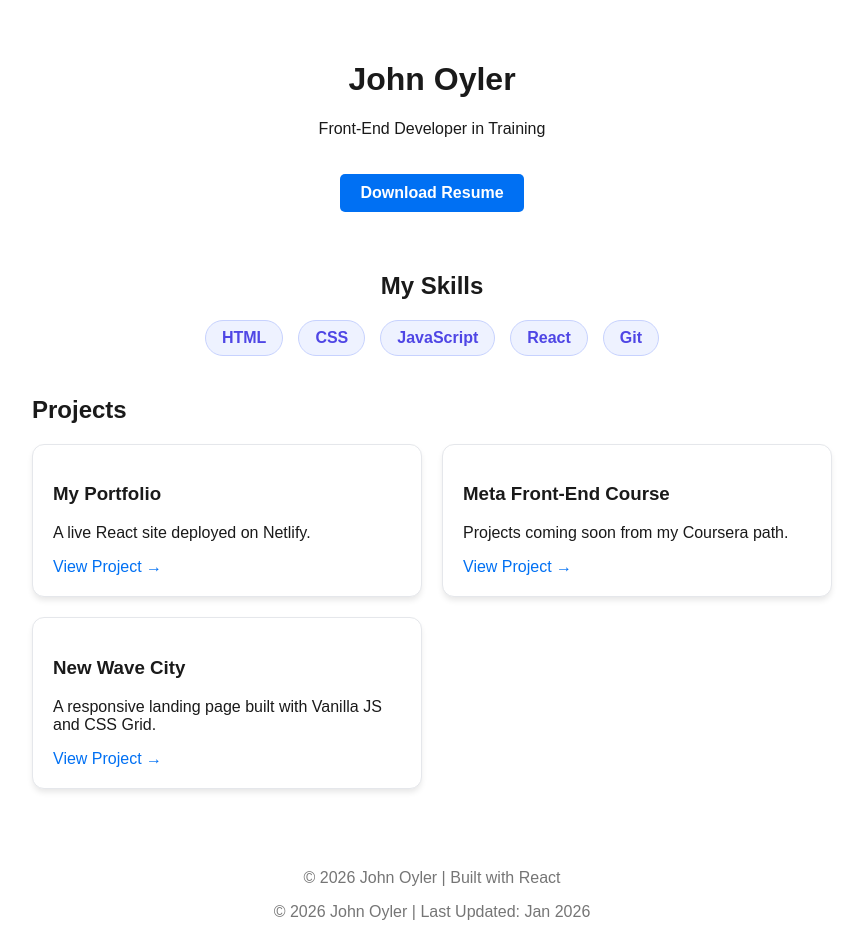
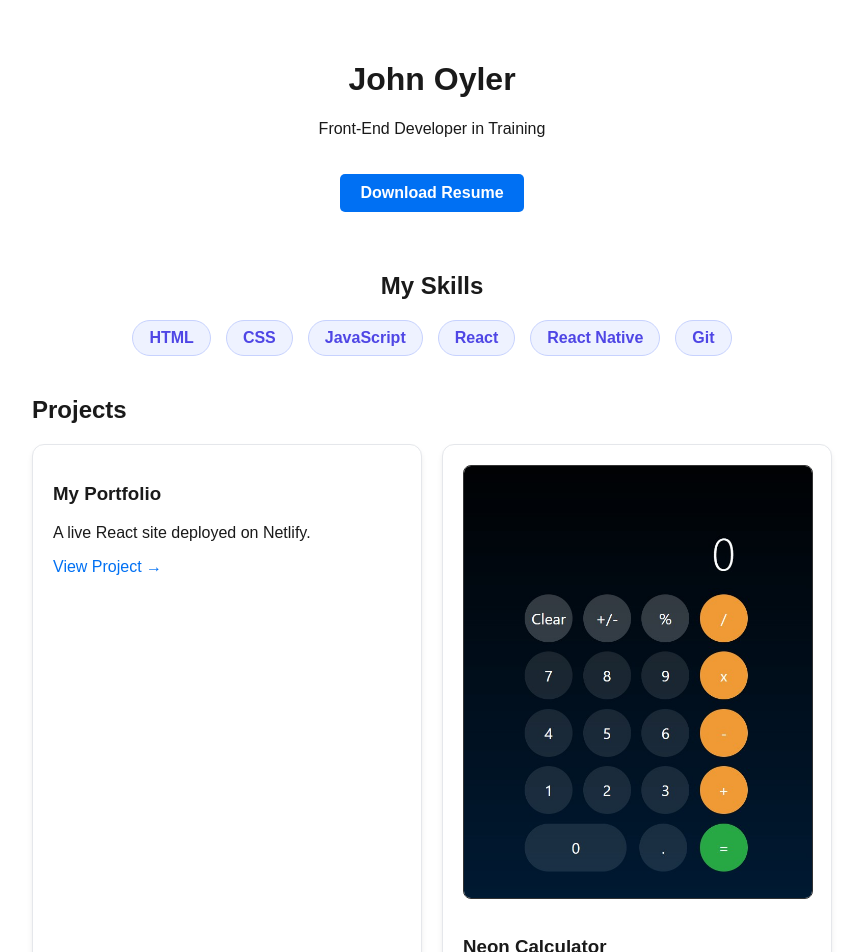
Before and after one commit to johnoyler01-alt/portfolio-2026, a React (Vite) app: page / in a window 1280 px wide. Shown: the top 952 px of the page, without its empty margins (208-1071 px from the left). Built offline with nearby package versions, Linux system fonts and the light colour scheme.

Commit message:
Add Neon Calculator project and screenshot

```diff
--- a/src/App.jsx
+++ b/src/App.jsx
@@ -1,14 +1,24 @@
 import React from "react";
 import "./App.css";
+// 1. This is the new line that brings your screenshot into the code
+import calculatorImg from "./assets/calculator-ss.png";
 
 function App() {
-  const skills = ["HTML", "CSS", "JavaScript", "React", "Git"];
+  const skills = ["HTML", "CSS", "JavaScript", "React", "React Native", "Git"];
 
   const projects = [
     {
       title: "My Portfolio",
       description: "A live React site deployed on Netlify.",
       link: "https://john-oyler-portfolio.netlify.app",
+    },
+    {
+      title: "Neon Calculator",
+      description:
+        "A sleek, dark-themed mobile app built with React Native and Expo.",
+      // Use your new custom Netlify link here:
+      link: "https://john-oyler-calculator.netlify.app",
+      image: calculatorImg,
     },
     {
       title: "Meta Front-End Course",
@@ -63,6 +73,19 @@ function App() {
         <div className="project-grid">
           {projects.map((project, index) => (
             <div key={index} className="project-card">
+              {/* 3. This new block displays the image if the project has one */}
+              {project.image && (
+                <img
+                  src={project.image}
+                  alt={project.title}
+                  style={{
+                    width: "100%",
+                    borderRadius: "8px",
+                    marginBottom: "15px",
+                    border: "1px solid #333",
+                  }}
+                />
+              )}
               <h3>{project.title}</h3>
               <p>{project.description}</p>
               <a
@@ -75,13 +98,12 @@ function App() {
               </a>
             </div>
           ))}
-        </div>{" "}
-        {/* This was the missing closing tag! */}
+        </div>
       </section>
 
       <footer style={{ marginTop: "80px", textAlign: "center", opacity: 0.6 }}>
         <p>© 2026 John Oyler | Built with React</p>
-        <p>© 2026 John Oyler | Last Updated: Jan 2026</p>
+        <p>Last Updated: Jan 2026</p>
       </footer>
     </div>
   );
```
Also changed, not shown: src/assets/calculator-ss.png (added).
